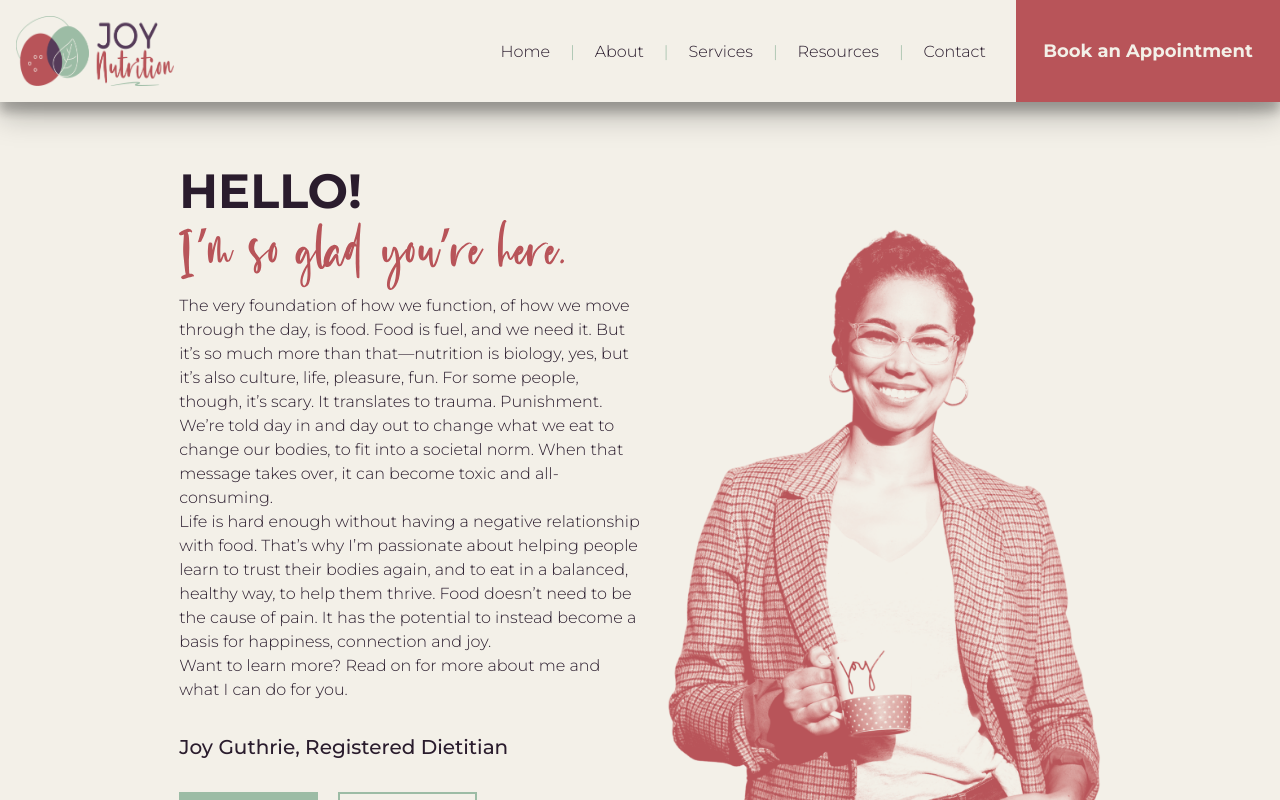
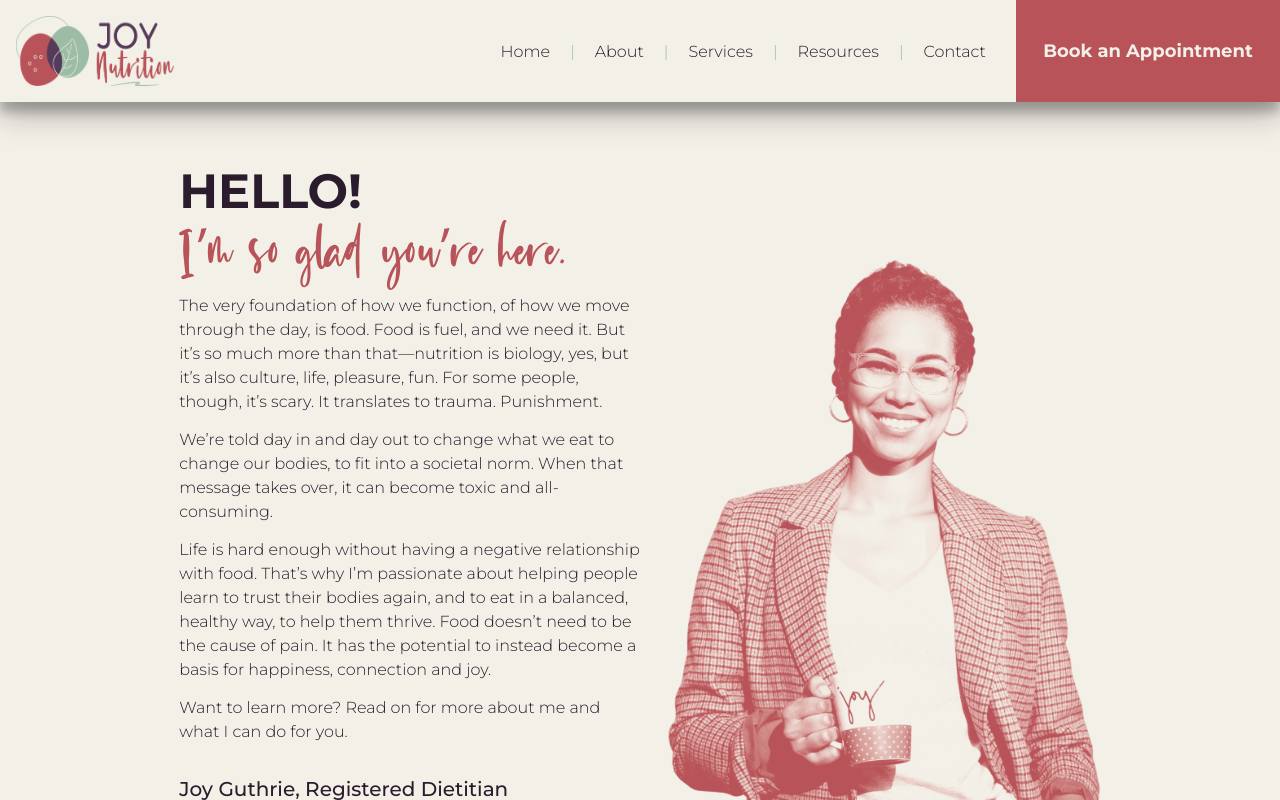
Before and after one commit to chijiokeokafo/joy-nutrition, a Vue app: page / in a window 1280 px wide. Shown: the top 800 px of the page. Built offline with nearby package versions, Linux system fonts and the light colour scheme.

Commit message:
Addressing feedback from Katie

```diff
--- a/src/components/Nav.vue
+++ b/src/components/Nav.vue
@@ -224,7 +224,7 @@ export default {
 
     .main-nav-container
       padding 12px
-      position relative
+      // position relative
 
     .nav-links,
     .book-an-appt
--- a/src/components/Signup.vue
+++ b/src/components/Signup.vue
@@ -2,6 +2,9 @@
   <div class="find-the-joy-section">
       <div class="inner">
         <h1 class="margin-bottom-10">FIND THE JOY AGAIN</h1>
+        <a target="_blank" style="" href="https://joynutrition.janeapp.com/">
+          <button class="yellow">Book a Discovery Call Today</button>
+        </a>
       </div>
     </div>
 </template>
@@ -23,6 +26,9 @@
       position relative
       z-index 2
 
+    button.yellow
+      margin-top 20px
+
     .input input
       outline none
       border none
--- a/src/views/About.vue
+++ b/src/views/About.vue
@@ -79,7 +79,7 @@ export default {
 
   .about-hero
     background url('~@/assets/img/about-hero.jpg') center center / cover no-repeat
-    padding 130px 20px
+    padding 80px 20px
     text-align center
     position relative
 
--- a/src/views/Contact.vue
+++ b/src/views/Contact.vue
@@ -6,6 +6,7 @@
     <div class="contact-body">
       <div class="inner row justify-start align-start">
         <div class="contact-form col justify-start align-start">
+          <p>Reach out anytime. I'd be so happy to hear&nbsp;from&nbsp;you.</p>
           <form ref="form" @submit.prevent="sendEmail" style="text-align: right;">
             <input type="text" name="sender_name" class="name" placeholder="Full Name" v-model="name">
             <input type="email" name="sender_email" class="email" placeholder="Email" v-model="email">
@@ -79,7 +80,7 @@ export default {
 
   .contact-hero
     background url('~@/assets/img/contact-bg.jpg') center center / cover no-repeat
-    padding 130px 20px
+    padding 80px 20px
     text-align center
     position relative
 
--- a/src/views/Home.vue
+++ b/src/views/Home.vue
@@ -33,18 +33,18 @@
 
         <div class="help-copy">
           <div class="first-section">
-            <img src="@/assets/img/help-icon.svg" alt="" style="">
-            <p>I’ve been working as a registered dietitian in eating disorder recovery and treatment since
+            <p><img src="@/assets/img/help-icon.svg" alt="" style="float: left;">
+            I’ve been working as a registered dietitian in eating disorder recovery and treatment since
             2013. My clients have been all genders, ranged in age from adolescents to seniors, and have
             been at varying points of recovery. I strive to be a valued member of the
             multidisciplinary treatment teams of all of my clients.</p>
-          </div>
             <p>In addition to eating disorder treatment, I have also worked with clients who have mood and
             anxiety disorders, women’s mental health concerns, exercise and movement issues,
             cardiovascular disease, pre-diabetes and diabetes, and challenges with perinatal nutrition.</p>
             <p>I provide nutrition counseling from a Healthy At Every Size (HAES) approach. My overall goal is
             to help you improve your relationship with food through science, and learning how to listen to your body beyond feelings of shame or guilt. In short, my focus is to help you understand and
             break through the nutrition “noise.”</p>
+          </div>
           <p style="font-weight: 600;"><strong>SERVICES:</strong></p>
         </div>
 
@@ -116,18 +116,17 @@
 
         <div class="expect-copy">
           <div class="first-section">
-            <img src="@/assets/img/expect-icon.svg" alt="" style="">
-            <p>Anyone I work with can expect utmost professionalism (though I’m known to swear when the
+            <p><img src="@/assets/img/expect-icon.svg" alt="" style="float: left;">Anyone I work with can expect utmost professionalism (though I’m known to swear when the
             situation calls for it!). But maybe more importantly, working with me is a collaboration. I don’t
             want my clients to feel like I’m just telling them what to do. Everything I do has a strong
             background of science-backed evidence, and I work hard to stay on top of new research and
-            trends, to offer best-in-class support.</p>
-          </div>
+            trends, to offer best-in-class&nbsp;support.</p>
             <p>If you’re considering working with me, it’s important to know that I will push you to set goals
             and try things outside of your comfort zone, but I will not let you drown. We are a team, and I
-          want you to succeed.</p>
+            want&nbsp;you&nbsp;to&nbsp;succeed.</p>
             <p>My practice is also a safe space for everyone. You can expect a diverse, inclusive, judgment-free
             approach to your treatment.</p>
+          </div>
         </div>
         <a target="_blank" style="" href="https://joynutrition.janeapp.com/">
           <button class="green block-center">Book an Appointment</button>
@@ -157,7 +156,7 @@ export default {
 
   .hero-section
     background-color #F3F0E8
-    padding 60px 0 0 0
+    padding 60px 0 30px
     display flex
     flex-direction row
     justify-content center
@@ -169,6 +168,9 @@ export default {
     .hero-img
       width 40%
 
+    .hero-copy p
+      margin-bottom 14px
+
     .hero-cta-container
       display flex
       flex-direction row
@@ -177,10 +179,15 @@ export default {
 
     .hero-img img
       display block
+      position relative
+      top 30px
 
   .help-section
     background-color #f8f6f1
     padding 100px 0 60px 0
+
+    .text-center
+      margin-bottom 20px
 
     .inner
       width 68%
@@ -188,18 +195,12 @@ export default {
       margin 0 auto
 
     .help-copy .first-section
-      display flex
-      flex-direction row
-      justify-content space-between
-      align-items center
 
       img
-        margin-right 40px
-        position relative
-        top -30px
+        margin 0 20px 20px 0
 
     .help-copy p
-      margin-bottom 30px
+      margin-bottom 16px
 
   .services-container
     display flex
@@ -239,6 +240,9 @@ export default {
     background-color #F3F0E8
     padding 80px 0 60px 0
 
+    .text-center
+      margin-bottom 20px
+
     .inner
       width 68%
       max-width 1200px
@@ -249,18 +253,18 @@ export default {
         color inherit
 
     .expect-copy .first-section
-      display flex
-      flex-direction row
-      justify-content space-between
-      align-items center
+      // display flex
+      // flex-direction row
+      // justify-content space-between
+      // align-items center
 
       img
-        margin-right 40px
-        position relative
-        top -30px
+        margin-right 14px
+        // position relative
+        // top -30px
 
     .expect-copy p
-      margin-bottom 30px
+      margin-bottom 16px
 
   @media (max-width: 1000px)
     .home-container
@@ -278,6 +282,7 @@ export default {
         margin 0 auto
         display block
         max-height 600px
+        top 0
 
       .hero-copy
         text-align center
@@ -307,7 +312,7 @@ export default {
 
       img
         top 0
-        margin 40px 0
+        margin 20px
 
     .services-container
       flex-direction column
@@ -339,7 +344,7 @@ export default {
 
         img
           top 0
-          margin 40px 0
+          margin 20px
 
       .expect-copy p
         margin-bottom 30px
--- a/src/views/Resources.vue
+++ b/src/views/Resources.vue
@@ -49,7 +49,7 @@ export default {
 
   .resources-hero
     background url('~@/assets/img/about-hero.jpg') center center / cover no-repeat
-    padding 130px 20px
+    padding 80px 20px
     text-align center
     position relative
 
--- a/src/views/Services.vue
+++ b/src/views/Services.vue
@@ -66,7 +66,7 @@ export default {
 
   .services-hero
     background url('~@/assets/img/services-bg.jpg') center center / cover no-repeat
-    padding 130px 20px
+    padding 80px 20px
     text-align center
     position relative
 
```
Lines whose indentation alone changed are shown as unchanged.
